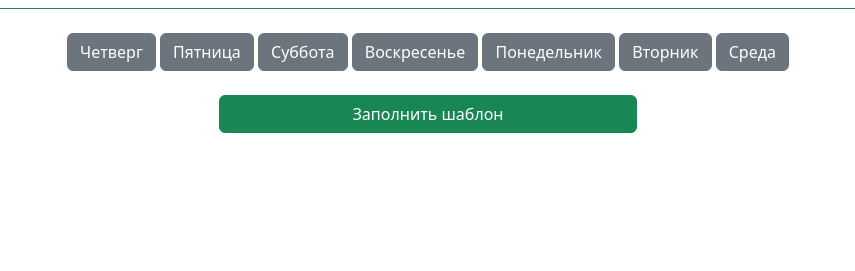
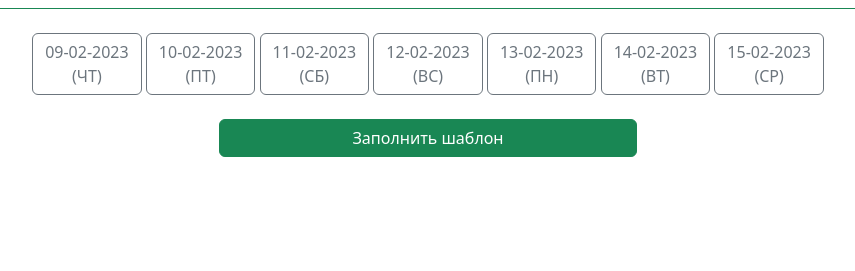
Before and after one commit to kruser66/kinoplan_schedule, a Django app: page / in a window 1280 px wide. Shown: the part 152-423 px from the top of the page, without its empty margins (212-1067 px from the left). Run offline with Django 4.2, Linux system fonts and the light colour scheme; parts of the project's set-up code (start-up, migrations or seed data) failed here and were passed over.

Commit message:
added show_schedule

```diff
--- a/kzzfun/settings.py
+++ b/kzzfun/settings.py
@@ -128,3 +128,7 @@ STATICFILES_DIRS = [os.path.join(BASE_DIR, 'assets'), ]
 # https://docs.djangoproject.com/en/4.1/ref/settings/#default-auto-field
 
 DEFAULT_AUTO_FIELD = 'django.db.models.BigAutoField'
+
+API_KEY = env.str('API_KEY')
+API_URL = env.str('API_URL', 'http://ts.kinoplan24.ru/api')
+TEMPLATE = env.str('TEMPLATE', './assets/template.jpg')
--- a/make_schedule.py
+++ b/make_schedule.py
@@ -41,10 +41,11 @@ def get_schedule(api_url, token, date_start, date_end):
     return response.json()
 
 
-def fetch_next_week_dates(date) -> list[str]:  # format dates YYYY-MM-DD
-    delta_for_thursday = 4 - date.isoweekday()
+def fetch_next_week_dates() -> list[str]:  # format dates YYYY-MM-DD
+    today = date.today()
+    delta_for_thursday = 4 - today.isoweekday()
 
-    start_date = date + timedelta(days=delta_for_thursday)
+    start_date = today + timedelta(days=delta_for_thursday)
     week = []
     for day in range(7):
         week.append(str(start_date + timedelta(days=day)))
@@ -57,7 +58,7 @@ def dd_month(str_date):
     return f'{day} {MONTH[int(month) - 1]}'
 
 
-def fetch_one_two_pcice(period):
+def fetch_one_two_price(period):
     filters = [(date.fromisoformat(day).isoweekday() in (5, 6, 7)) for day in period]
 
     if all(filters):
@@ -71,7 +72,6 @@ def fetch_one_two_pcice(period):
         high = filters.index(True)
 
     return low, high
-
 
 
 def formate_schedule(schedule, films):
@@ -101,11 +101,11 @@ def formate_schedule(schedule, films):
     return formatted_schedule
 
 
-def draw_text_schedule(template, period=None, schedule=None):
+def draw_schedule(template, period=None, schedule=None):
     start_date = dd_month(period[0])
     end_date = dd_month(period[-1])
 
-    low, high = fetch_one_two_pcice(period)
+    low, high = fetch_one_two_price(period)
 
     one_price = True
     if high >= 0:
@@ -159,11 +159,11 @@ def draw_text_schedule(template, period=None, schedule=None):
                 draw.text((1600, pos_y), seance['price'], (0, 0, 0), font=font)
 
     img.save('./assets/weekend_price.jpg')
-    img.show()
+    # img.show()
 
 
-def make():
-    week_dates = fetch_next_week_dates(date.today())
+def show_schedule(api_url, api_key, template, selected_day):
+    week_dates = fetch_next_week_dates()
     start_date = week_dates[0]
     end_date = week_dates[-1]
 
@@ -183,9 +183,9 @@ def make():
 
     formatted_schedule = formate_schedule(schedule_by_date_by_hall, serialized_films)
 
-    # draw_text_schedule(template, week_dates, formatted_schedule)  # полная неделя
-    # draw_text_schedule(template, week_dates[:5], formatted_schedule)  # период 0 - четверг, 6 - среда
-    draw_text_schedule(template, week_dates[5:7], formatted_schedule)  # период 0 - четверг, 6 - среда
+    filtered_week = [day for index, day in enumerate(week_dates) if selected_day[index] == 1]
+
+    draw_schedule(template, filtered_week, formatted_schedule)  # период 0 - четверг, 6 - среда
 
 
 if __name__ == '__main__':
@@ -195,4 +195,4 @@ if __name__ == '__main__':
     api_url = env.str('API_URL', 'http://ts.kinoplan24.ru/api')
     template = env.str('TEMPLATE', './assets/template.jpg')
 
-    make()
+    show_schedule(api_url, api_key, template, [1,1,1,1,1,1,1])
--- a/schedule/views.py
+++ b/schedule/views.py
@@ -1,5 +1,25 @@
 from django.shortcuts import render
+from django.conf import settings
+from make_schedule import fetch_next_week_dates, show_schedule
 
-# Create your views here.
+KINO_WEEK = ['ЧТ', 'ПТ', 'СБ', 'ВС', 'ПН', 'ВТ', 'СР']
+
+
 def index(request):
-    return render(request, 'index.html')
+    week_dates = fetch_next_week_dates()
+    kino_week = list(zip(['-'.join(day.split('-')[::-1]) for day in week_dates], KINO_WEEK))
+
+    context = {
+        'kino_week': kino_week,
+        'visibility': 'invisible'
+    }
+
+    if request.method == 'POST':
+        week = []
+        context['visibility'] = 'visible'
+        for day in range(7):
+            week.append(1 if request.POST.getlist(f'day-{day}') else 0)
+
+        show_schedule(settings.API_URL, settings.API_KEY, settings.TEMPLATE, week)
+
+    return render(request, 'index.html', context=context)
--- a/templates/index.html
+++ b/templates/index.html
@@ -1,6 +1,6 @@
 {% load static %}
-<!doctype html>
-<html lang="en">
+<!DOCTYPE html>
+<html lang="ru">
   <head>
     <meta charset="utf-8">
     <meta name="viewport" content="width=device-width, initial-scale=1">
@@ -19,26 +19,21 @@
         <div class="h4 pb-2 mb-4 text-success border-bottom border-success">
           Выберите дни недели:
         </div>
-        <div class="center mt-2 mb-4">
-            <input type="checkbox" class="btn-check" id="btn-check1" checked autocomplete="off">
-            <label class="btn btn-outline-secondary" for="btn-check1">Четверг</label>
-            <input type="checkbox" class="btn-check" id="btn-check2" checked autocomplete="off">
-            <label class="btn btn-outline-secondary" for="btn-check2">Пятница</label>
-            <input type="checkbox" class="btn-check" id="btn-check3" checked autocomplete="off">
-            <label class="btn btn-outline-secondary" for="btn-check3">Суббота</label>
-            <input type="checkbox" class="btn-check" id="btn-check4" checked autocomplete="off">
-            <label class="btn btn-outline-secondary" for="btn-check4">Воскресенье</label>
-            <input type="checkbox" class="btn-check" id="btn-check5" checked autocomplete="off">
-            <label class="btn btn-outline-secondary" for="btn-check5">Понедельник</label>
-            <input type="checkbox" class="btn-check" id="btn-check6" checked autocomplete="off">
-            <label class="btn btn-outline-secondary" for="btn-check6">Вторник</label>
-            <input type="checkbox" class="btn-check" id="btn-check7" checked autocomplete="off">
-            <label class="btn btn-outline-secondary" for="btn-check7">Среда</label>
-        </div>
-        <div class="center d-grid gap-2 col-4 mx-auto">
-          <button class="btn btn-success" type="submit">Заполнить шаблон</button>
-        </div>
-        <div class="invisible">
+        <form action="" method="POST">
+            {% csrf_token %}
+            <div class="center mt-2 mb-4">
+                {% for day, name_day in kino_week %}
+                    <input type="checkbox" class="btn-check" id="day-{{forloop.counter0}}" name="day-{{forloop.counter0}}" autocomplete="off">
+                    <label class="btn btn-outline-secondary" for="day-{{forloop.counter0}}">{{day}}<br>({{name_day}})</label>
+                {% endfor %}
+            </div>
+            <div class="center d-grid gap-2 col-4 mx-auto">
+              <button class="btn btn-success" type="submit">
+                    Заполнить шаблон
+              </button>
+            </div>
+        </form>
+        <div class="{{visibility}}">
             <div class="h4 pb-2 mb-4 text-success border-bottom border-success">
             </div>
             <div class="col-4 mx-auto justify-center">
```
Also changed, not shown: README.md.
